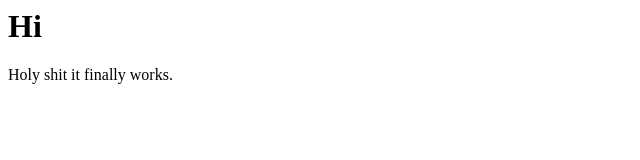
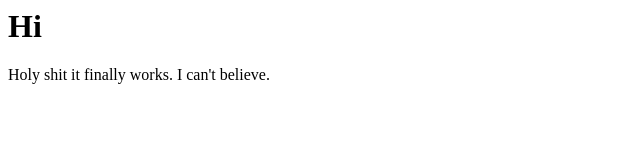
Before and after one commit to Choose20/theupgradetree, a plain HTML site: page index.html in a window 1280 px wide. Shown: the full height of the page, 0-640 px from the left. Drawn offline with Linux system fonts and the light colour scheme.

Commit message:
changetext

```diff
--- a/index.html
+++ b/index.html
@@ -3,4 +3,5 @@
 </h1>
 <p>
  Holy shit it finally works.
+ I can't believe.
 </p>
```
